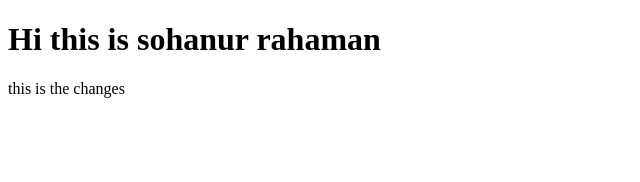
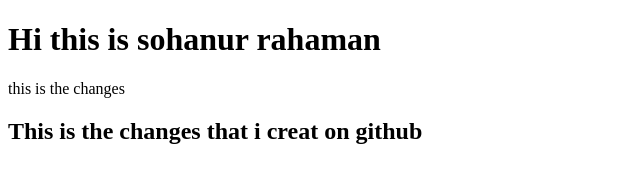
Before and after one commit to sohan9542/github03, a plain HTML site: page index.html in a window 1280 px wide. Shown: the whole page, without its empty margins (0-640 px from the left). Drawn offline with Linux system fonts and the light colour scheme.

Commit message:
again change

```diff
--- a/index.html
+++ b/index.html
@@ -9,5 +9,6 @@
 <body>
     <h1>Hi this is sohanur rahaman</h1>
     <p>this is the changes</p>
+    <h2>This is the changes that i creat on github</h2>
 </body>
 </html>
```
